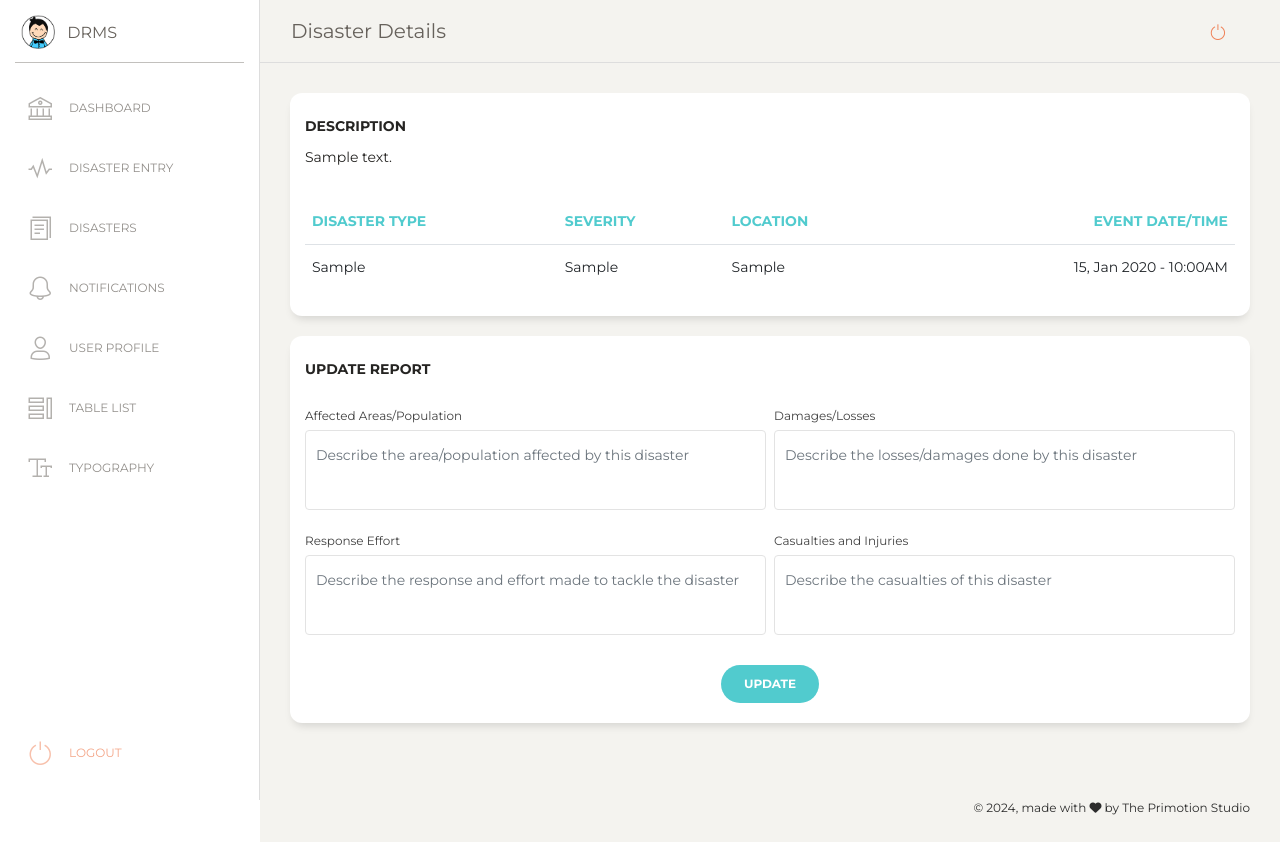
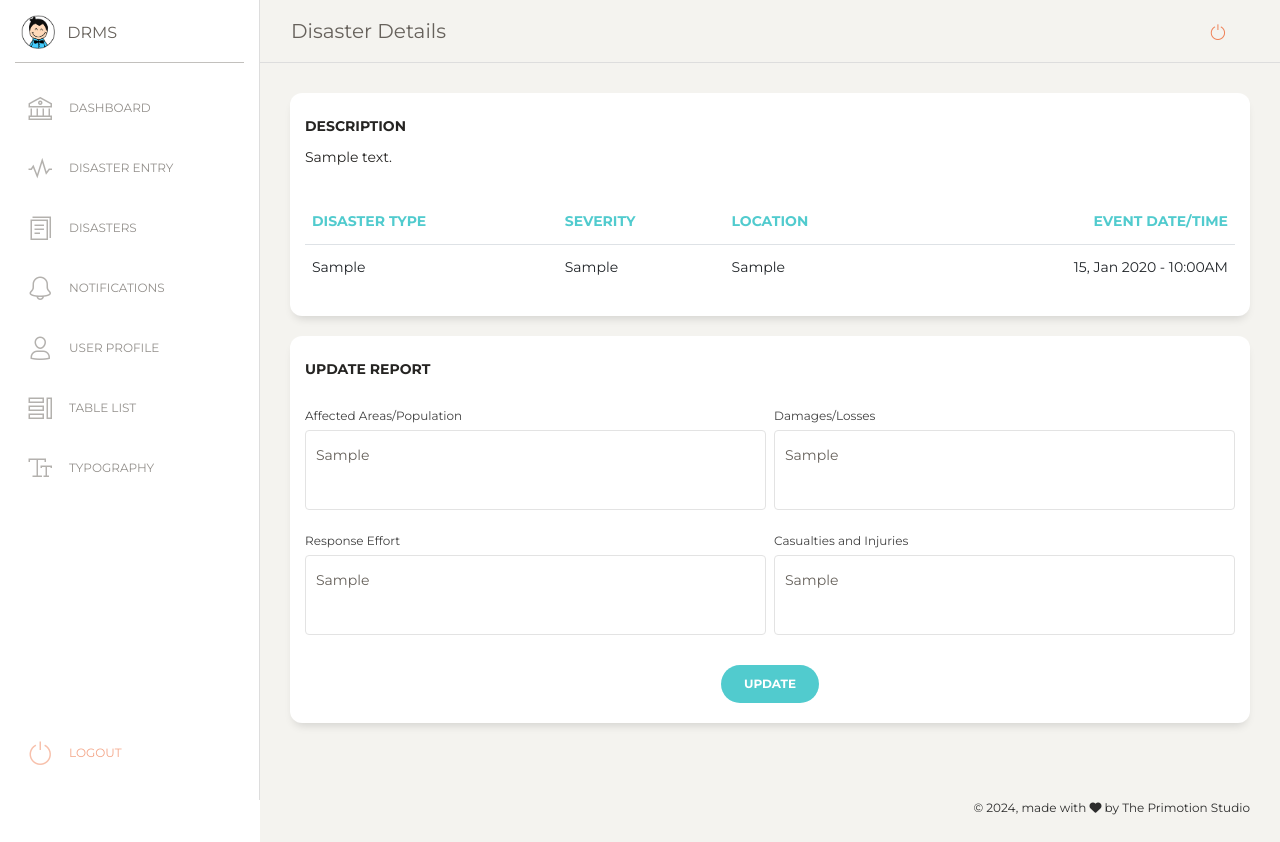
Before and after one commit to PrimotionStudio/disaster-report-management, a PHP site: page /disaster-details?id=1 in a window 1280 px wide. Run offline with PHP 8.4, Linux system fonts and the light colour scheme; the visitor is signed in with stand-in values (Sample User, id 1); tables that the repository leaves empty or names only in its code hold one stand-in row (values such as "Sample post"); some libraries are stand-ins or nearby versions.

Commit message:
updateing disaster records

```diff
--- a/disaster-details.php
+++ b/disaster-details.php
@@ -35,7 +35,9 @@ const PAGE_TITLE = "Disaster Details";
 include_once "included/head.php";
 require_once "included/alert.php";
 
-$get_disaster = mysqli_fetch_assoc($query_disaster)
+$get_disaster = mysqli_fetch_assoc($query_disaster);
+
+require_once "func/disaster-details.php";
 ?>
 <div class="wrapper ">
   <?php
@@ -104,13 +106,13 @@ $get_disaster = mysqli_fetch_assoc($query_disaster)
                   <div class="col-md-6 pr-1">
                     <div class="form-group">
                       <label>Affected Areas/Population</label>
-                      <textarea class="form-control textarea" name="affected" cols="30" rows="20" placeholder="Describe the area/population affected by this disaster"></textarea>
+                      <textarea class="form-control textarea" name="affected" cols="30" rows="20" placeholder="Describe the area/population affected by this disaster"><?= $get_disaster["affected"] ?></textarea>
                     </div>
                   </div>
                   <div class="col-md-6 pl-1">
                     <div class="form-group">
                       <label>Damages/Losses</label>
-                      <textarea class="form-control textarea" name="damages" cols="30" rows="20" placeholder="Describe the losses/damages done by this disaster"></textarea>
+                      <textarea class="form-control textarea" name="damages" cols="30" rows="20" placeholder="Describe the losses/damages done by this disaster"><?= $get_disaster["damages"] ?></textarea>
                     </div>
                   </div>
                 </div>
@@ -118,13 +120,13 @@ $get_disaster = mysqli_fetch_assoc($query_disaster)
                   <div class="col-md-6 pr-1">
                     <div class="form-group">
                       <label>Response Effort</label>
-                      <textarea class="form-control textarea" name="response" cols="30" rows="20" placeholder="Describe the response and effort made to tackle the disaster"></textarea>
+                      <textarea class="form-control textarea" name="response" cols="30" rows="20" placeholder="Describe the response and effort made to tackle the disaster"><?= $get_disaster["response"] ?></textarea>
                     </div>
                   </div>
                   <div class="col-md-6 pl-1">
                     <div class="form-group">
                       <label>Casualties and Injuries</label>
-                      <textarea class="form-control textarea" name="casualties" cols="30" rows="20" placeholder="Describe the casualties of this disaster"></textarea>
+                      <textarea class="form-control textarea" name="casualties" cols="30" rows="20" placeholder="Describe the casualties of this disaster"><?= $get_disaster["casualties"] ?></textarea>
                     </div>
                   </div>
                 </div>
--- /dev/null
+++ b/func/disaster-details.php
@@ -0,0 +1,17 @@
+<?php
+if ($_SERVER["REQUEST_METHOD"] == "POST") {
+	$affected = $_POST["affected"];
+	$damages = $_POST["damages"];
+	$response = $_POST["response"];
+	$casualties = $_POST["casualties"];
+
+	$update_disaster = "UPDATE disasters SET affected='$affected', damages='$damages', response='$response', casualties='$casualties' WHERE id='$id'";
+	if (mysqli_query($con, $update_disaster)) {
+		$_SESSION["alert"] = "Disaster Updated";
+		header("location: disasters");
+	} else {
+		$_SESSION["alert"] = "Error while updating disaster";
+		header("location: disaster-details?id=$id");
+	}
+	exit;
+}
```
